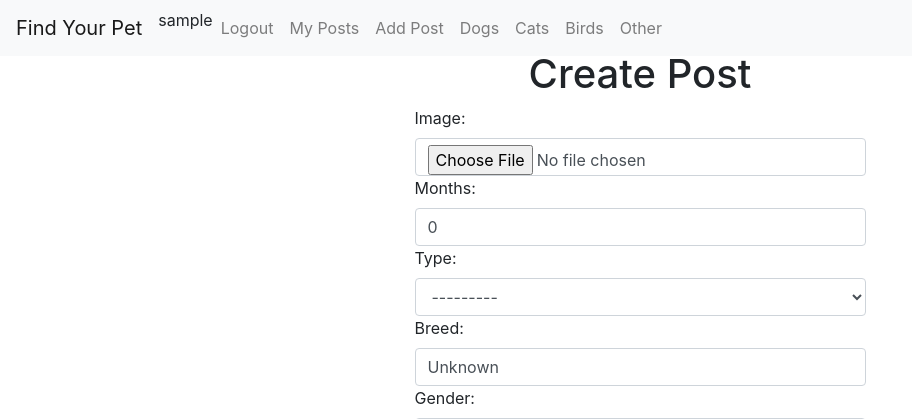
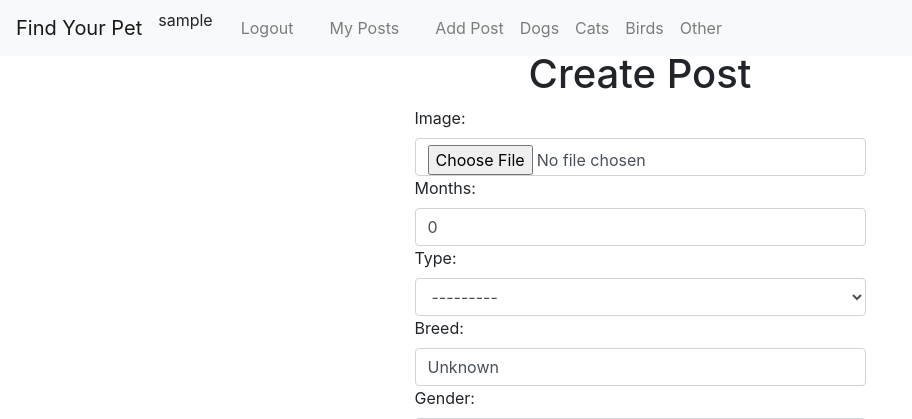
Before and after one commit to Kikocha/Pet-r, a Django app: page /add/ in a window 1280 px wide. Shown: the top 419 px of the page, without its empty margins (0-912 px from the left). Run offline with Django 3.2, Linux system fonts and the light colour scheme; the visitor is signed in with stand-in values (Sample User, id 1).

Commit message:
Added spacing between username Logout and My Pets

```diff
--- a/Pet/settings.py
+++ b/Pet/settings.py
@@ -25,7 +25,7 @@ BASE_DIR = Path(__file__).resolve().parent.parent
 SECRET_KEY = '+oa5j2xaxg%8u*2+4)&(6mf_-l6lqn#)rt7q&%2!r(1ey2$7gu'
 
 # SECURITY WARNING: don't run with debug turned on in production!
-DEBUG = False
+DEBUG = True
 
 ALLOWED_HOSTS = [
     'localhost',
--- a/templates/shared/navigation.html
+++ b/templates/shared/navigation.html
@@ -5,13 +5,19 @@
     <ul class="navbar-nav">
         {% if user.is_authenticated %}
             <li class="nav-item">
-                <p>{{ user.username }}</p>
+                <p style="padding-right: 20px">{{ user.username }}</p>
             </li>
             <li class="nav-item">
                 <a class="nav-link" href="{% url 'logout page'%}">Logout</a>
             </li>
             <li class="nav-item">
+                <p style="padding-left: 10px; padding-right: 10px"></p>
+            </li>
+            <li class="nav-item">
                 <a class="nav-link" href="{% url 'my posts page' user.username%}">My Posts</a>
+            </li>
+            <li class="nav-item">
+                <p style="padding-left: 10px; padding-right: 10px"></p>
             </li>
             <li class="nav-item">
                 <a class="nav-link" href="{% url 'add post page'%}">Add Post</a>
```
Also changed, not shown: media/1800x1200_cat_relaxing_on_patio_other.jpg (added), media/200329125429-tiker-king-joe-exotic-netflix-full-169.jpg (added), media/Cat_grey.jpg (added), media/Cat_orange.jpg (added), media/Cat_orange_HnenLI8.jpg (added), media/Dog_pitbull.jpg (added), media/Puppy.jpg (added), media/Puppy_klt3Zq8.jpg (added), media/ferret.jpg (added), media/ferret_1Noyh9e.jpg (added), media/parrot_orange.jpg (added), media/turtle.jpg (added), media/turtle_JbPrHvS.jpg (added), media/turtle_XNIrkun.jpg (added).
